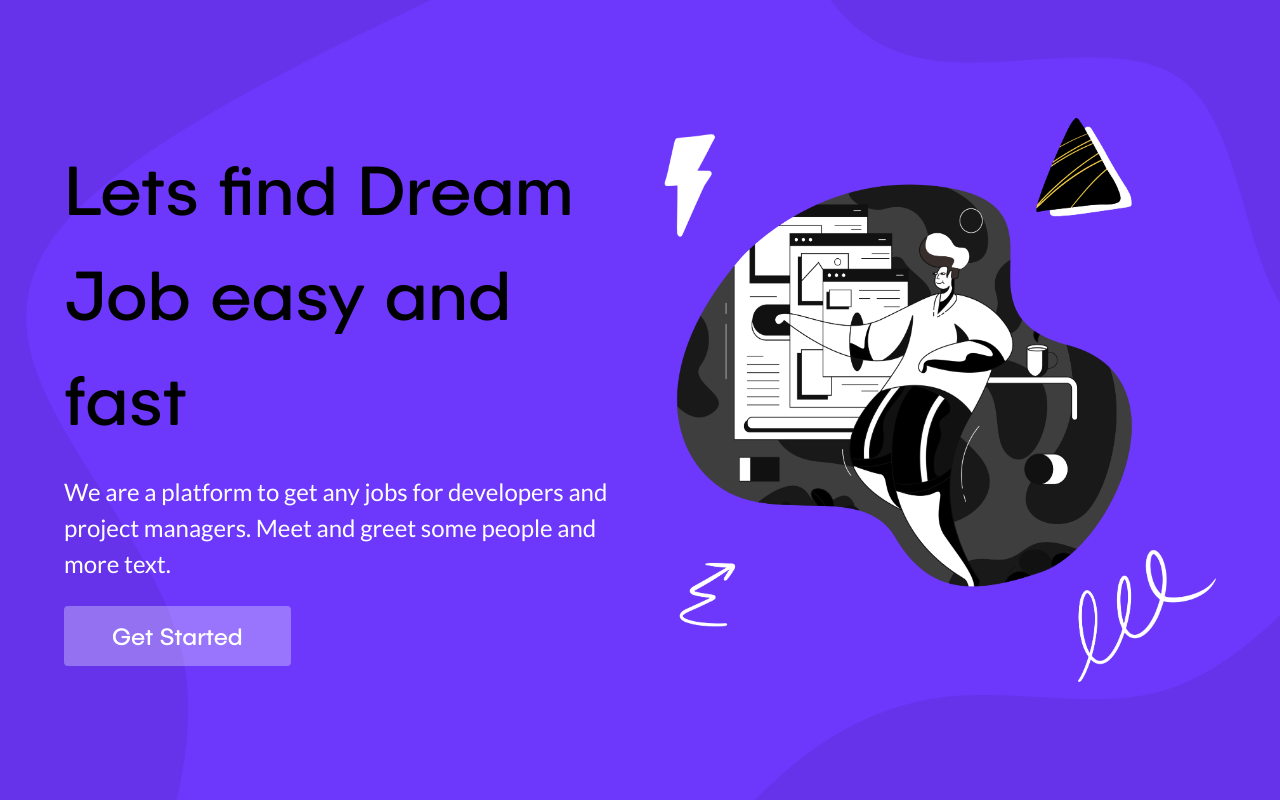
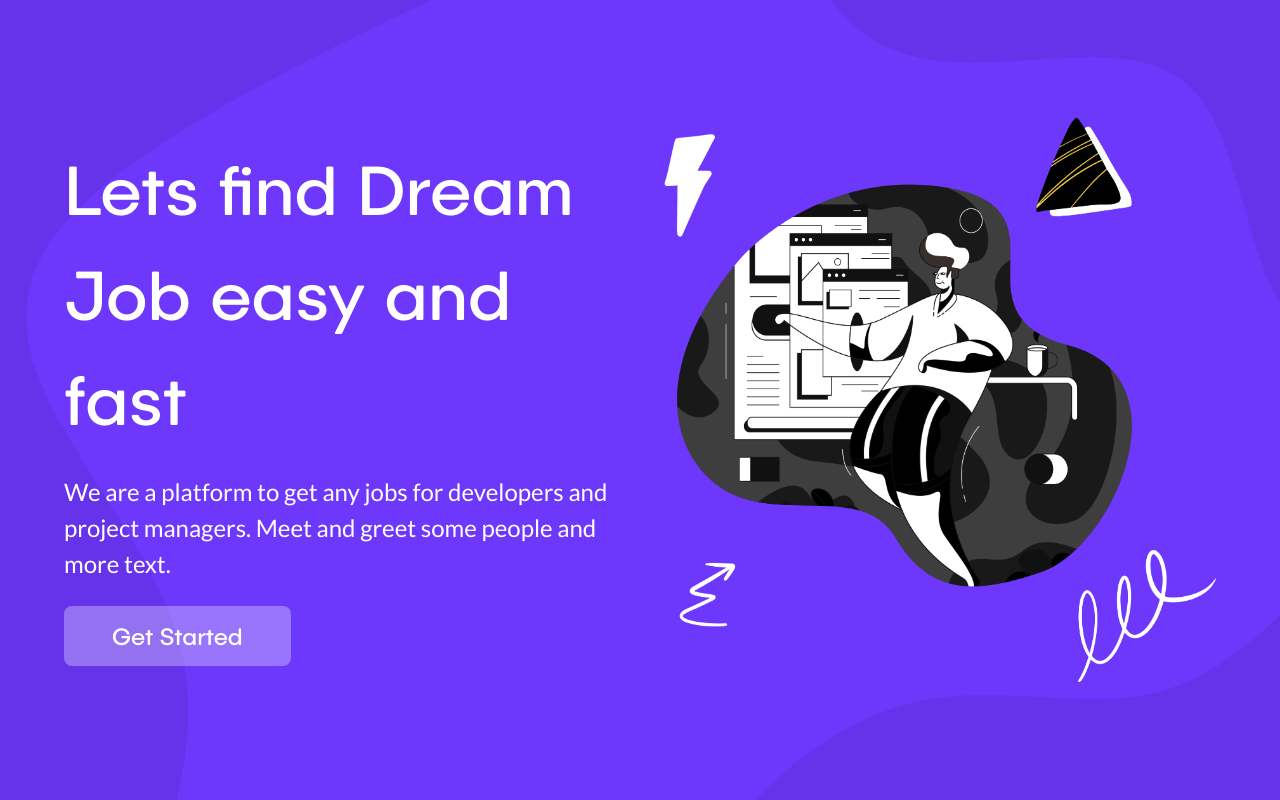
Before and after one commit to SoyRonyVargas/HiDevs, a Next.js app: page / in a window 1280 px wide. Shown: the top 800 px of the page. Built offline with nearby package versions, Linux system fonts and the light colour scheme.

Commit message:
corregir tipos repetidos

```diff
--- /dev/null
+++ b/src/components/Button/hooks/useClassName.ts
@@ -0,0 +1,33 @@
+import { useState , useMemo } from 'react'
+import type { Props } from '../types'
+
+const useClassName = ( props : Props ) => {
+
+    const {
+        size,
+        className
+    } = props
+
+    const classNameMemoized = useMemo( () => {
+
+        let str = "button "
+
+        debugger
+
+        if( size ) {
+            str = str.concat(`${ size } `)
+        }
+
+        if( className ) {
+            str = str.concat(`${ className } `)
+        }
+
+        return str
+
+    } , [ size , className ])
+
+    return classNameMemoized
+
+}
+
+export default useClassName
--- a/src/components/Button/index.tsx
+++ b/src/components/Button/index.tsx
@@ -1,23 +1,25 @@
+import useClassName from './hooks/useClassName'
 import { ButtonStyled } from './styled'
 import type { Props } from './types'
 import React from 'react'
 
-const Button = ( props : Props ) => {
+const Button = (props: Props) => {
 
-    const {
-        className,
-        title,
-        size
-    } = props
+    const { title } = props
+
+    const classNameMemoized = useClassName(props)
+
+    console.log('classNameMemoized');
+    console.log(classNameMemoized);
 
     return (
-    <ButtonStyled className={`button ${ size } `} {...props}>
-        {
-            title
-        }
-    </ButtonStyled>
+        <ButtonStyled className={classNameMemoized} {...props}>
+            {
+                title
+            }
+        </ButtonStyled>
 
-  )
+    )
 }
 
 export default Button
--- a/src/components/Title/styled/index.ts
+++ b/src/components/Title/styled/index.ts
@@ -18,4 +18,5 @@ export const TitleStyled = styled("h2")<Props>( props => ({
 }))
 
 export const TitleH2Styled = styled(TitleStyled)<Props>( props => ({
+
 }))
--- a/src/styles/globals.css
+++ b/src/styles/globals.css
@@ -14,6 +14,11 @@ h4,
 p
 {
     font-family: 'Lato';
+}
+/* button */
+.button
+{
+    border-radius: 8px;
 }
 .columns
 {
--- a/src/views/Home/Choose/index.tsx
+++ b/src/views/Home/Choose/index.tsx
@@ -1,5 +1,6 @@
 import Section from 'components/Section'
 import Title from 'components/Title'
+import Paragraph from 'components/P'
 import React from 'react'
 
 const ChooseHomeView = () => {
@@ -11,6 +12,9 @@ const ChooseHomeView = () => {
             type='h2'
             size='big'
         />
+        <Paragraph>
+          We are a platform to get any jobs for developers and project managers. Meet and greet some people and more text.
+        </Paragraph>
     </Section>
   )
 }
--- a/src/views/Home/Hero/index.tsx
+++ b/src/views/Home/Hero/index.tsx
@@ -25,6 +25,7 @@ const HomeHeroView = () => {
           <div className={`${ classes.column } is-flex-direction-column is-align-items-flex-start	`}>
             <Title
               title="Lets find Dream Job easy and fast"
+              color='white'
               size="hero"
               type='h2'
             />
--- /dev/null
+++ b/types.d.ts
@@ -0,0 +1,3 @@
+export type GenericTextProps = {
+    className: string
+}
```
Also changed, not shown: src/components/P/types/index.ts (+4 -4 lines).
